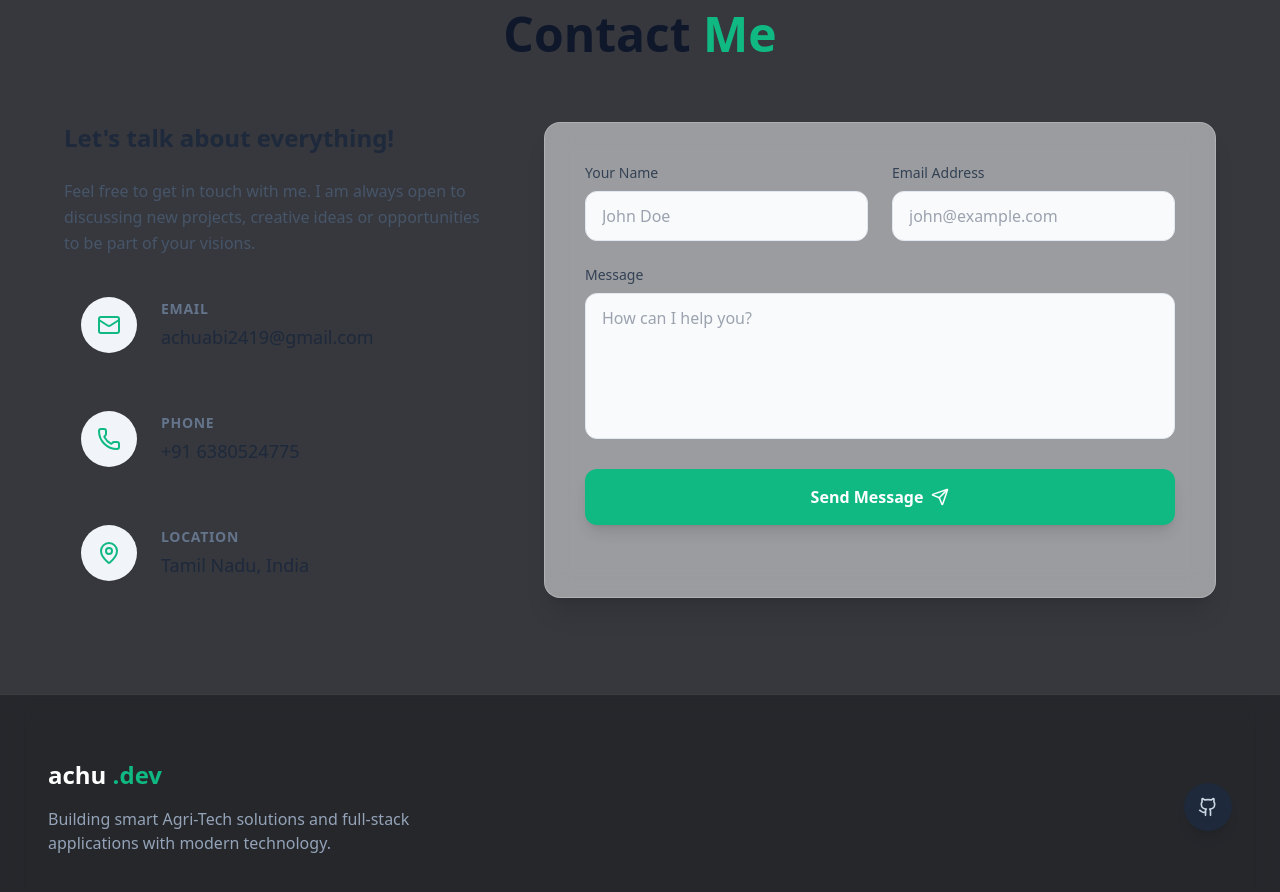
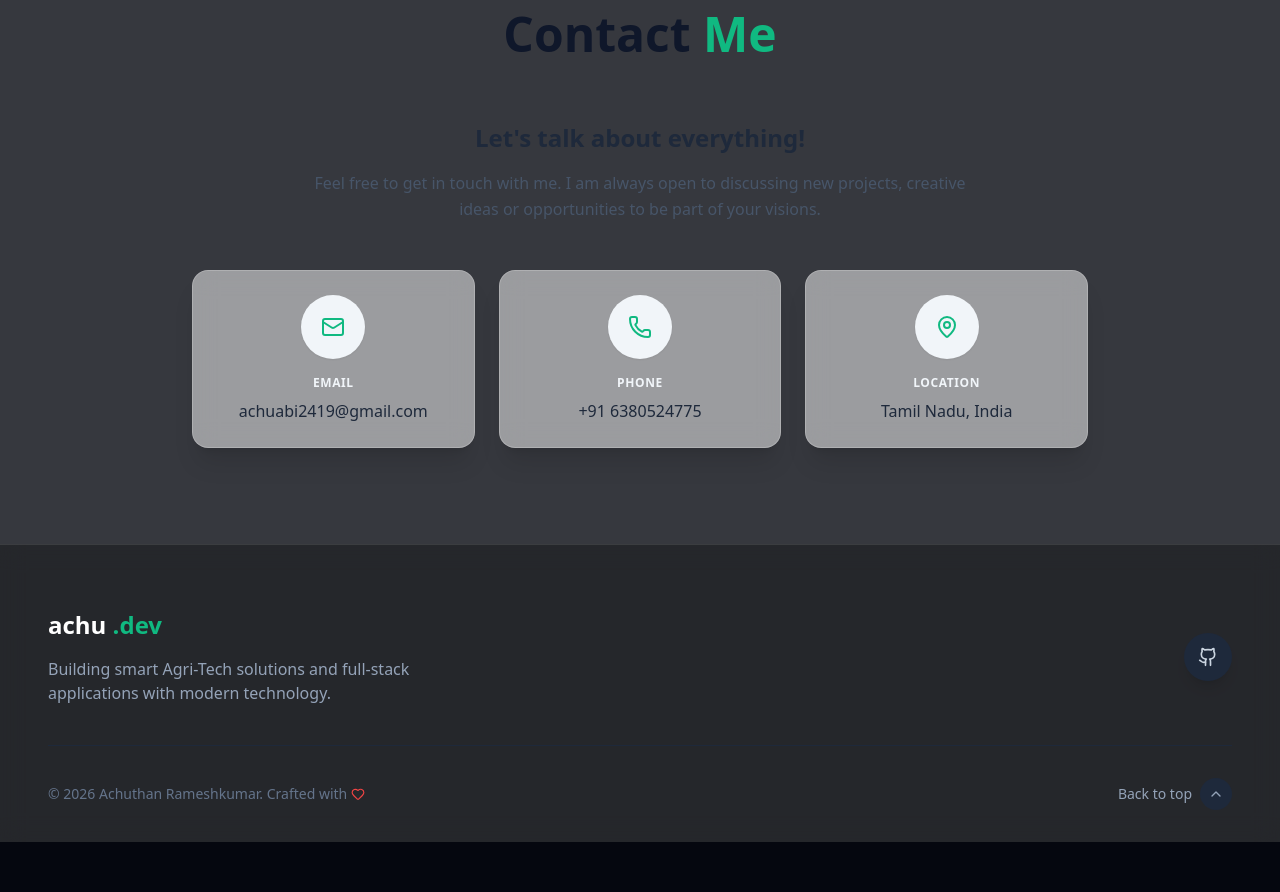
Before and after one commit to Achuthan24r/achuthan-portfolio, a React app: page / in a window 1280 px wide. Shown: the part 6229-7121 px from the top of the page. After the commit the page ends 7071 px from the top, so only its background shows below. Built offline with nearby package versions, Linux system fonts and the light colour scheme; the HTML template or start-up script is replaced by a standard one.

Commit message:
feat: add sparkling cursor stardust trail and remove contact form

```diff
--- a/src/components/Contact.jsx
+++ b/src/components/Contact.jsx
@@ -1,46 +1,10 @@
-import React, { useState } from 'react';
+import React from 'react';
 import { motion } from 'framer-motion';
 import { useInView } from 'react-intersection-observer';
-import { Mail, Phone, MapPin, Send, MessageSquare } from 'lucide-react';
-import { collection, addDoc, serverTimestamp } from 'firebase/firestore';
-import { db } from '../firebase'; // Ensure firebase is initialized
+import { Mail, Phone, MapPin, MessageSquare } from 'lucide-react';
 
 const Contact = () => {
   const [ref, inView] = useInView({ triggerOnce: true, threshold: 0.1 });
-
-  const [formData, setFormData] = useState({ name: '', email: '', message: '' });
-  const [isSubmitting, setIsSubmitting] = useState(false);
-  const [status, setStatus] = useState(null); // 'success' or 'error'
-
-  const handleChange = (e) => {
-    setFormData({ ...formData, [e.target.name]: e.target.value });
-  };
-
-  const handleSubmit = async (e) => {
-    e.preventDefault();
-    setIsSubmitting(true);
-    setStatus(null);
-
-    try {
-      if (!db) throw new Error("Firebase not matching config or initialized");
-
-      await addDoc(collection(db, "contacts"), {
-        ...formData,
-        timestamp: serverTimestamp()
-      });
-
-      setStatus('success');
-      setFormData({ name: '', email: '', message: '' });
-    } catch (error) {
-      console.error("Error sending message: ", error);
-      setStatus('error');
-    } finally {
-      setIsSubmitting(false);
-
-      // Clear status after 5 seconds
-      setTimeout(() => setStatus(null), 5000);
-    }
-  };
 
   const contactInfo = [
     {
@@ -85,118 +49,37 @@ const Contact = () => {
           </motion.h2>
         </div>
 
-        <div className="grid lg:grid-cols-5 gap-12 max-w-6xl mx-auto" ref={ref}>
-          {/* Contact Information */}
+        <div className="max-w-4xl mx-auto" ref={ref}>
           <motion.div
-            initial={{ opacity: 0, x: -50 }}
-            animate={inView ? { opacity: 1, x: 0 } : {}}
+            initial={{ opacity: 0, y: 30 }}
+            animate={inView ? { opacity: 1, y: 0 } : {}}
             transition={{ duration: 0.6 }}
-            className="lg:col-span-2 space-y-6"
+            className="text-center mb-12"
           >
-            <h3 className="text-2xl font-bold text-slate-800 dark:text-white mb-6">Let's talk about everything!</h3>
-            <p className="text-slate-600 dark:text-slate-400 mb-8 leading-relaxed">
+            <h3 className="text-2xl font-bold text-slate-800 dark:text-white mb-4">Let's talk about everything!</h3>
+            <p className="text-slate-600 dark:text-slate-400 max-w-2xl mx-auto leading-relaxed">
               Feel free to get in touch with me. I am always open to discussing new projects, creative ideas or opportunities to be part of your visions.
             </p>
+          </motion.div>
 
-            <div className="space-y-6">
+          <div className="grid md:grid-cols-3 gap-6">
             {contactInfo.map((info, idx) => (
-                <a
+              <motion.a
                 key={idx}
                 href={info.link}
-                  className="flex items-center gap-6 p-4 rounded-xl hover:bg-slate-50 dark:hover:bg-slate-800/50 transition-colors group border border-transparent hover:border-slate-200 dark:hover:border-slate-700"
+                initial={{ opacity: 0, y: 20 }}
+                animate={inView ? { opacity: 1, y: 0 } : {}}
+                transition={{ duration: 0.5, delay: idx * 0.1 }}
+                className="flex flex-col items-center text-center p-6 rounded-2xl glass-card hover:border-primary/50 transition-all group"
               >
-                  <div className="w-14 h-14 bg-slate-100 dark:bg-slate-800 rounded-full flex items-center justify-center group-hover:scale-110 group-hover:bg-primary/10 transition-all shadow-sm">
+                <div className="w-16 h-16 bg-slate-100 dark:bg-slate-800 rounded-full flex items-center justify-center mb-4 group-hover:scale-110 group-hover:bg-primary/10 transition-all shadow-sm">
                   {info.icon}
                 </div>
-                  <div>
-                    <h4 className="text-sm font-semibold text-slate-500 dark:text-slate-400 uppercase tracking-wider mb-1">{info.title}</h4>
-                    <p className="text-lg font-medium text-slate-800 dark:text-white group-hover:text-primary transition-colors">{info.value}</p>
-                  </div>
-                </a>
+                <h4 className="text-xs font-semibold text-slate-450 dark:text-slate-500 uppercase tracking-wider mb-2">{info.title}</h4>
+                <p className="text-base font-medium text-slate-800 dark:text-white group-hover:text-primary transition-colors break-all">{info.value}</p>
+              </motion.a>
             ))}
           </div>
-          </motion.div>
-
-          {/* Contact Form */}
-          <motion.div
-            initial={{ opacity: 0, x: 50 }}
-            animate={inView ? { opacity: 1, x: 0 } : {}}
-            transition={{ duration: 0.6, delay: 0.2 }}
-            className="lg:col-span-3 glass-card p-8 md:p-10 rounded-2xl relative"
-          >
-            <form onSubmit={handleSubmit} className="space-y-6">
-              <div className="grid sm:grid-cols-2 gap-6">
-                <div>
-                  <label htmlFor="name" className="block text-sm font-medium text-slate-700 dark:text-slate-300 mb-2">Your Name</label>
-                  <input
-                    type="text"
-                    id="name"
-                    name="name"
-                    value={formData.name}
-                    onChange={handleChange}
-                    required
-                    placeholder="John Doe"
-                    className="w-full px-4 py-3 rounded-xl bg-slate-50 dark:bg-slate-800/80 border border-slate-200 dark:border-slate-700 focus:outline-none focus:ring-2 focus:ring-primary focus:border-transparent text-slate-900 dark:text-white transition-all"
-                  />
-                </div>
-                <div>
-                  <label htmlFor="email" className="block text-sm font-medium text-slate-700 dark:text-slate-300 mb-2">Email Address</label>
-                  <input
-                    type="email"
-                    id="email"
-                    name="email"
-                    value={formData.email}
-                    onChange={handleChange}
-                    required
-                    placeholder="john@example.com"
-                    className="w-full px-4 py-3 rounded-xl bg-slate-50 dark:bg-slate-800/80 border border-slate-200 dark:border-slate-700 focus:outline-none focus:ring-2 focus:ring-primary focus:border-transparent text-slate-900 dark:text-white transition-all"
-                  />
-                </div>
-              </div>
-
-              <div>
-                <label htmlFor="message" className="block text-sm font-medium text-slate-700 dark:text-slate-300 mb-2">Message</label>
-                <textarea
-                  id="message"
-                  name="message"
-                  value={formData.message}
-                  onChange={handleChange}
-                  required
-                  rows="5"
-                  placeholder="How can I help you?"
-                  className="w-full px-4 py-3 rounded-xl bg-slate-50 dark:bg-slate-800/80 border border-slate-200 dark:border-slate-700 focus:outline-none focus:ring-2 focus:ring-primary focus:border-transparent text-slate-900 dark:text-white transition-all resize-none"
-                ></textarea>
-              </div>
-
-              {status === 'success' && (
-                <div className="p-4 bg-emerald-100 dark:bg-emerald-900/30 text-emerald-800 dark:text-emerald-300 rounded-xl flex items-center gap-3">
-                  <div className="w-8 h-8 bg-emerald-500 rounded-full flex items-center justify-center text-white">✓</div>
-                  <p className="font-medium">Message sent successfully! I'll get back to you soon.</p>
-                </div>
-              )}
-
-              {status === 'error' && (
-                <div className="p-4 bg-red-100 dark:bg-red-900/30 text-red-800 dark:text-red-300 rounded-xl font-medium">
-                  Oops! Something went wrong. Please try again later. (Ensure Firebase config is set)
-                </div>
-              )}
-
-              <button
-                type="submit"
-                disabled={isSubmitting}
-                className="w-full py-4 px-6 bg-primary hover:bg-primary-dark text-white rounded-xl font-bold transition-all shadow-lg hover:shadow-primary/30 flex items-center justify-center gap-2 disabled:opacity-70 disabled:cursor-not-allowed group"
-              >
-                {isSubmitting ? (
-                  <span className="w-6 h-6 border-2 border-white border-t-transparent rounded-full animate-spin"></span>
-                ) : (
-                  <>
-                    Send Message
-                    <Send size={18} className="group-hover:translate-x-1 group-hover:-translate-y-1 transition-transform" />
-                  </>
-                )}
-              </button>
-            </form>
-          </motion.div>
         </div>
       </div>
     </section>
--- a/src/components/GalaxyBackground.jsx
+++ b/src/components/GalaxyBackground.jsx
@@ -12,12 +12,18 @@ const GalaxyBackground = () => {
     let width = (canvas.width = window.innerWidth);
     let height = (canvas.height = window.innerHeight);
 
-    // Mouse coordinates
+    // Mouse coordinates and sparkles trail
     const mouse = { x: null, y: null, radius: 150 };
+    const sparkles = [];
 
     const handleMouseMove = (e) => {
       mouse.x = e.clientX;
       mouse.y = e.clientY;
+
+      // Spawn tiny twinkling stars at the cursor
+      if (Math.random() < 0.8) {
+        sparkles.push(new Sparkle(e.clientX, e.clientY));
+      }
     };
 
     const handleMouseLeave = () => {
@@ -293,6 +299,44 @@ const GalaxyBackground = () => {
       }
     }
 
+    class Sparkle {
+      constructor(x, y) {
+        this.x = x;
+        this.y = y;
+        this.size = Math.random() * 2.5 + 1.0;
+        this.speedX = (Math.random() - 0.5) * 1.5;
+        this.speedY = (Math.random() - 0.5) * 1.5 - 0.5; // slight upward float
+        this.opacity = 1.0;
+        this.decay = Math.random() * 0.02 + 0.015;
+
+        // Match emerald primary or purple secondary space colors
+        const rand = Math.random();
+        if (rand < 0.5) {
+          this.color = '255, 255, 255'; // white sparkles
+        } else if (rand < 0.8) {
+          this.color = '16, 185, 129'; // emerald
+        } else {
+          this.color = '168, 85, 247'; // purple
+        }
+      }
+
+      update() {
+        this.x += this.speedX;
+        this.y += this.speedY;
+        this.opacity -= this.decay;
+      }
+
+      draw() {
+        ctx.fillStyle = `rgba(${this.color}, ${this.opacity})`;
+        ctx.shadowBlur = 10;
+        ctx.shadowColor = `rgba(${this.color}, 0.5)`;
+        ctx.beginPath();
+        ctx.arc(this.x, this.y, this.size, 0, Math.PI * 2);
+        ctx.fill();
+        ctx.shadowBlur = 0; // reset
+      }
+    }
+
     // Create stars
     const starCount = Math.floor((width * height) / 3500); // responsive star count
     const stars = [];
@@ -365,6 +409,16 @@ const GalaxyBackground = () => {
       cursorStar.update();
       cursorStar.draw();
 
+      // Update and draw sparkles trail
+      for (let i = sparkles.length - 1; i >= 0; i--) {
+        const sparkle = sparkles[i];
+        sparkle.update();
+        sparkle.draw();
+        if (sparkle.opacity <= 0) {
+          sparkles.splice(i, 1);
+        }
+      }
+
       animationFrameId = requestAnimationFrame(animate);
     };
 
```
Lines whose indentation alone changed are shown as unchanged.
